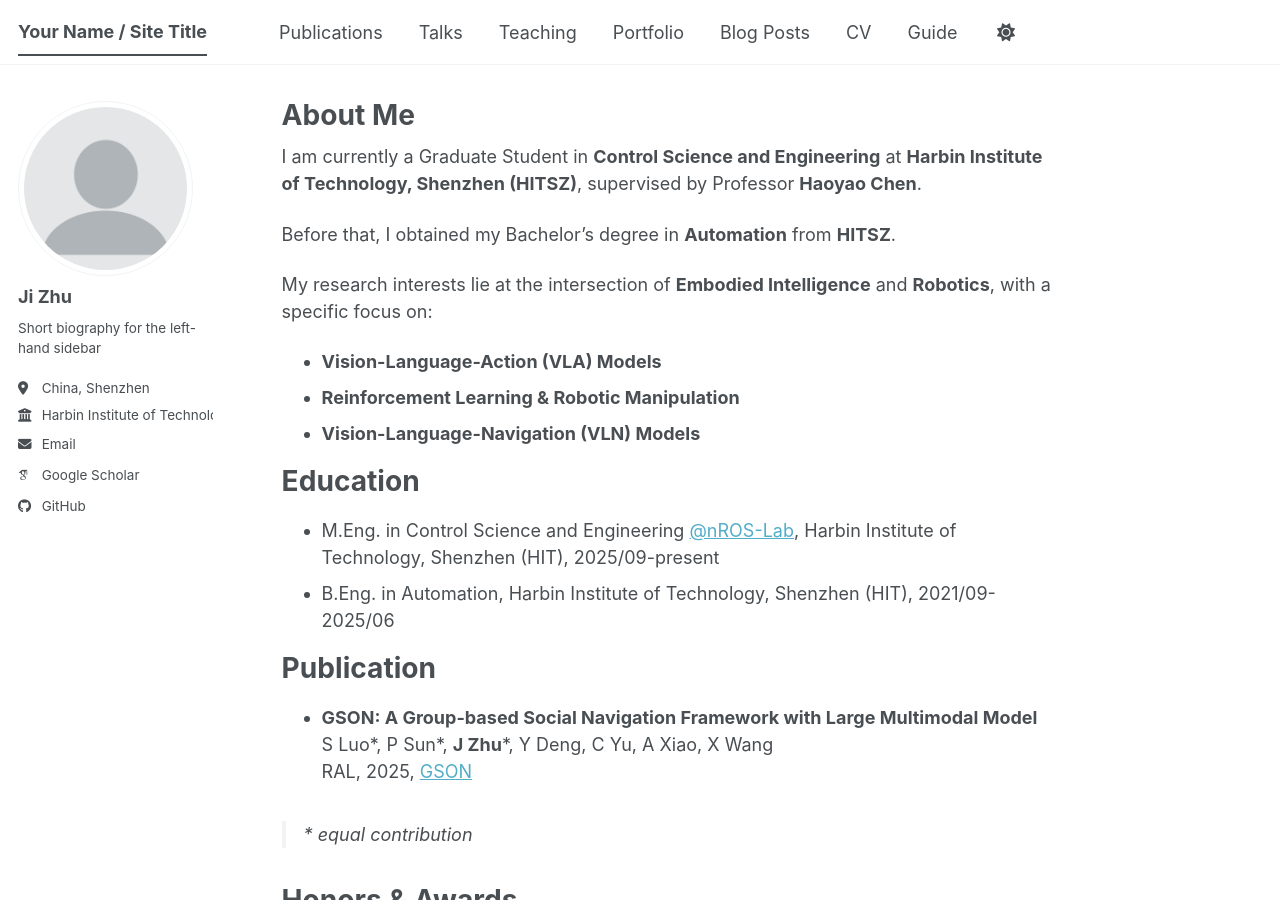
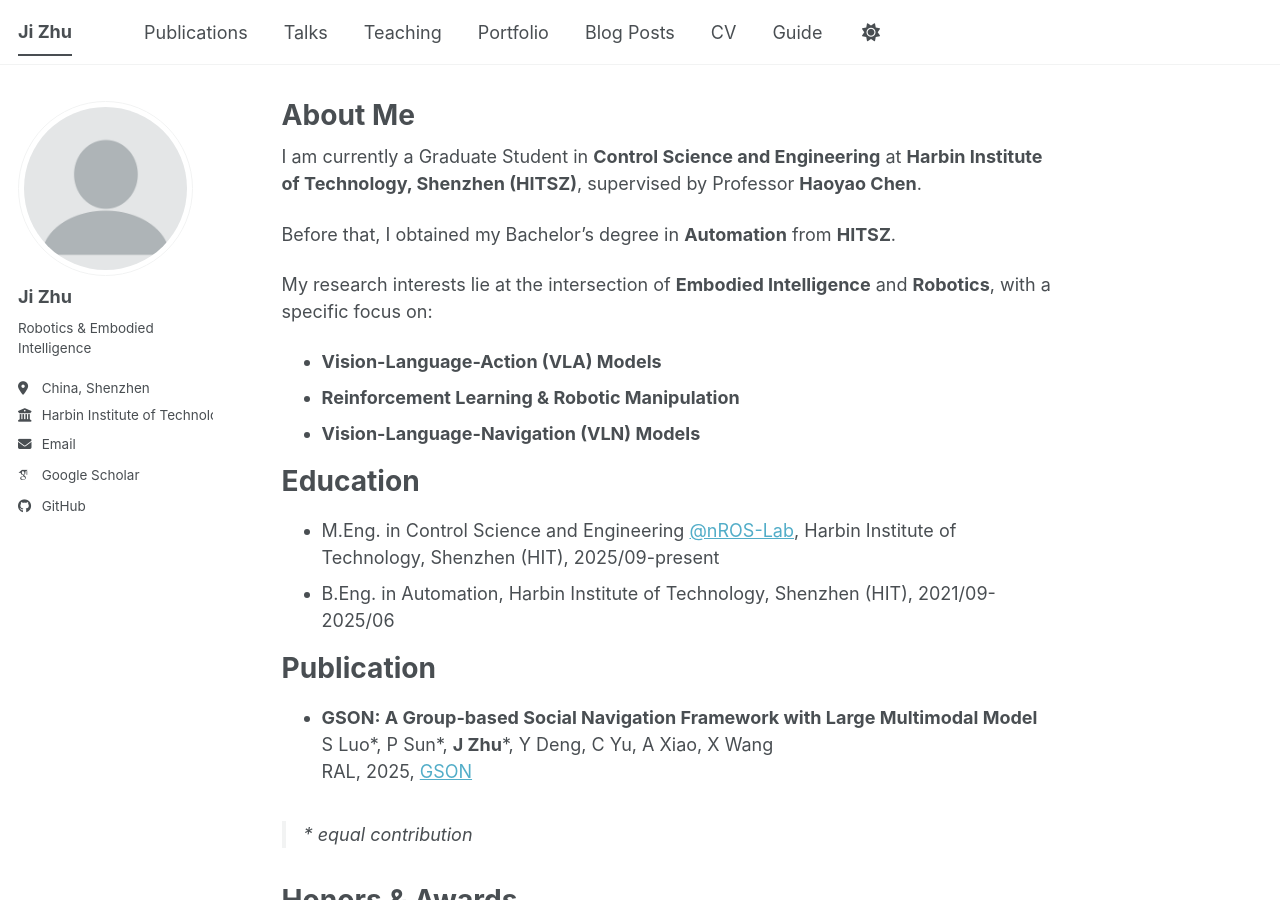
Before and after one commit to qitanda/qitanda.cn, a Jekyll site: the page built from _pages/about.md, in a window 1280 px wide and 900 px high. Built offline with Jekyll 4.4.1, drawn with Linux system fonts in a browser that asks for light colours; some web fonts are replaced; a script bundle is joined from its source files by our own code; library files that are not in the unit come from our copies.

Commit message:
Change site title and bio for Ji Zhu
Updated site title and biography in configuration.

```diff
--- a/_config.yml
+++ b/_config.yml
@@ -9,7 +9,7 @@
 # Basic Site Settings
 locale                   : "en-US"
 site_theme               : "default" # The available themes options are "default", "air", "sunrise", "mint", "dirt" and "contrast"
-title                    : "Your Name / Site Title"
+title                    : "Ji Zhu"
 title_separator          : "-"
 name                     : &name "Ji Zhu"
 description              : &description "Robotics & Embodied Intelligence"   # Update this with a general description of your site, this is the default if not overridden by a page
@@ -26,7 +26,7 @@ author:
   avatar           : "profile.png"
   name             : "Ji Zhu"
   pronouns         : # example: "she/her"
-  bio              : "Short biography for the left-hand sidebar"
+  bio              : "Robotics & Embodied Intelligence"
   location         : "China, Shenzhen"
   employer         : "Harbin Institute of Technology, Shenzhen"
   uri              : # URL
```
